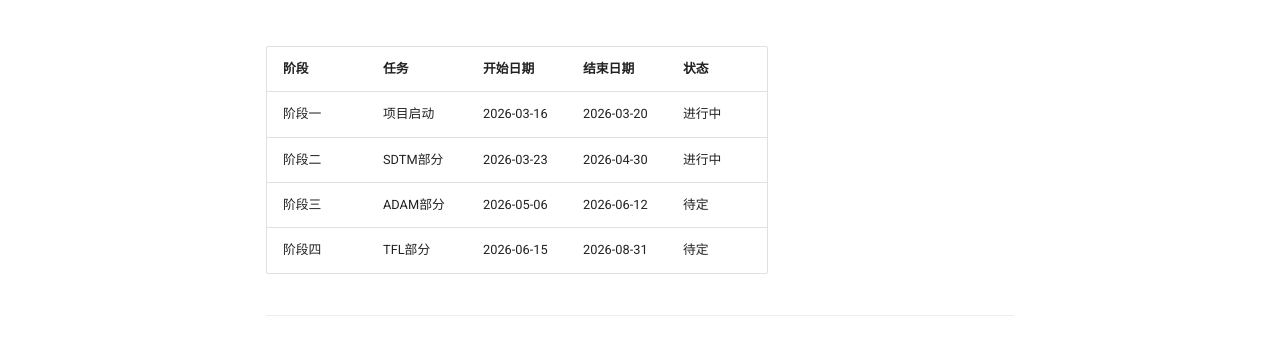
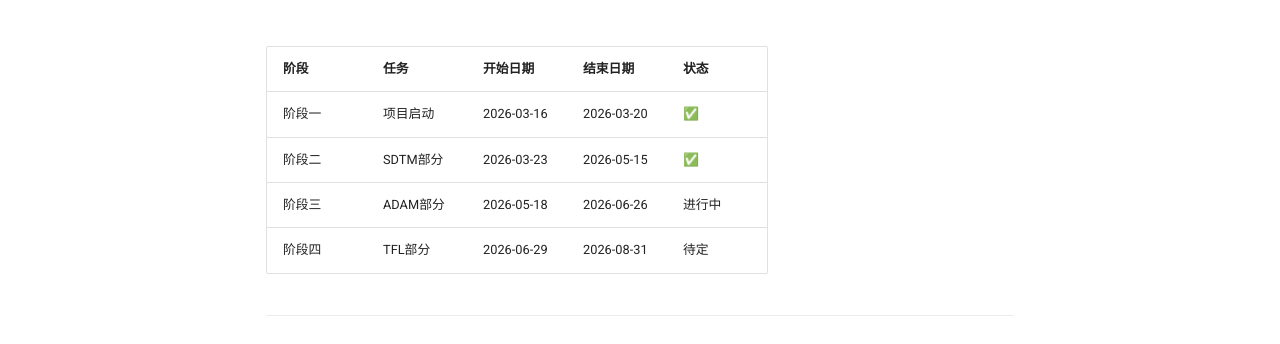
Before and after one commit to jingya221/SharingNotes, an MkDocs documentation site: the page built from docs/timeline.md, in a window 1280 px wide. Shown: the part 182-526 px from the top of the page. Built offline with MkDocs 1.6.1 and Material for MkDocs 9.7.7, drawn with Linux system fonts in a browser that asks for light colours; comment, search, counter and statistics services are not loaded; part of the change alters nothing that is shown.

```diff
--- a/docs/timeline.md
+++ b/docs/timeline.md
@@ -2,9 +2,9 @@
 
 | 阶段 | 任务| 开始日期 | 结束日期 | 状态 |
 | :--- | :--- | :--- | :--- | :--- |
-| 阶段一 | 项目启动 | 2026-03-16 | 2026-03-20 | 进行中 |
-| 阶段二 | SDTM部分 | 2026-03-23 | 2026-04-30 | 进行中 |
-| 阶段三 | ADAM部分 | 2026-05-06 | 2026-06-12 | 待定 |
-| 阶段四 | TFL部分 | 2026-06-15 | 2026-08-31 | 待定 |
+| 阶段一 | 项目启动 | 2026-03-16 | 2026-03-20 | ✅ |
+| 阶段二 | SDTM部分 | 2026-03-23 | 2026-05-15 | ✅ |
+| 阶段三 | ADAM部分 | 2026-05-18 | 2026-06-26 | 进行中 |
+| 阶段四 | TFL部分 | 2026-06-29 | 2026-08-31 | 待定 |
 
 ---
--- a/mkdocs.yml
+++ b/mkdocs.yml
@@ -8,6 +8,7 @@ edit_uri: edit/main/docs/
 copyright: Copyright &copy; 2026 Jingya Wang
 theme:
   name: material
+  custom_dir: overrides
   language: zh
   icon:
     logo: material/notebook
--- /dev/null
+++ b/overrides/main.html
@@ -0,0 +1,22 @@
+{% extends "base.html" %}
+
+{% block content %}
+{{ super() }}
+
+<script src="https://giscus.app/client.js"
+        data-repo="jingya221/SharingNotes"
+        data-repo-id="R_kgDORa5rJQ"
+        data-category="Announcements"
+        data-category-id="DIC_kwDORa5rJc4C9XMM"
+        data-mapping="pathname"
+        data-strict="1"
+        data-reactions-enabled="1"
+        data-emit-metadata="0"
+        data-input-position="top"
+        data-theme="preferred_color_scheme"
+        data-lang="zh-CN"
+        data-loading="lazy"
+        crossorigin="anonymous"
+        async>
+</script>
+{% endblock %}
```
